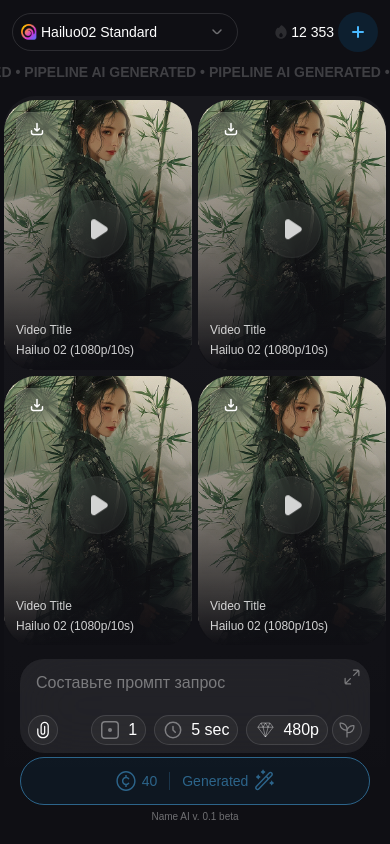
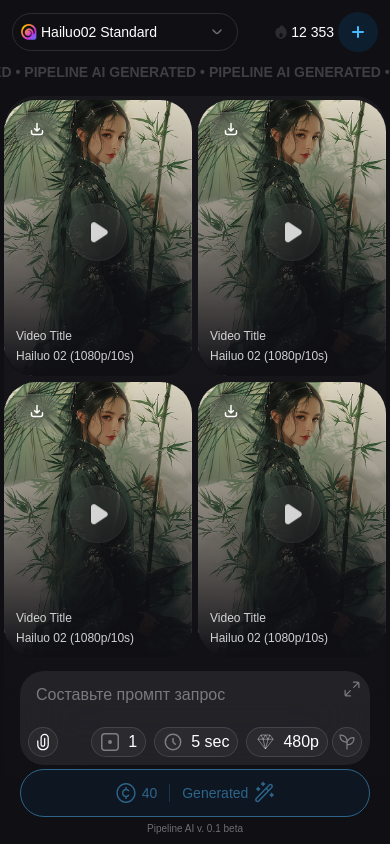
Before and after one commit to GSergiy13/pipeline-frontend, a Next.js app: page / in a window 390 px wide. Built offline with nearby package versions, Linux system fonts and the light colour scheme; a web font is replaced by a local one.

Commit message:
fix: update footer component to conditionally set padding based on mobile Telegram user status

```diff
--- a/src/components/layout/Footer/Footer.tsx
+++ b/src/components/layout/Footer/Footer.tsx
@@ -7,8 +7,10 @@ export const Footer = () => {
 	const userData = useSelector((state: RootState) => state.user)
 
 	return (
-		<footer className='text-[10px] text-white/40 text-center pt-1 pb-5'>
-			Name AI v. 0.1 beta{' '}
+		<footer
+			className={`text-[10px] text-white/40 text-center pt-1  ${userData.isMobileTelegram ? 'pb-5' : 'pb-2'}`}
+		>
+			Pipeline AI v. 0.1 beta{' '}
 			{userData.user?.tg_data?.id ? `by user id ${userData.user.tg_data?.id}` : ''}
 		</footer>
 	)
```
